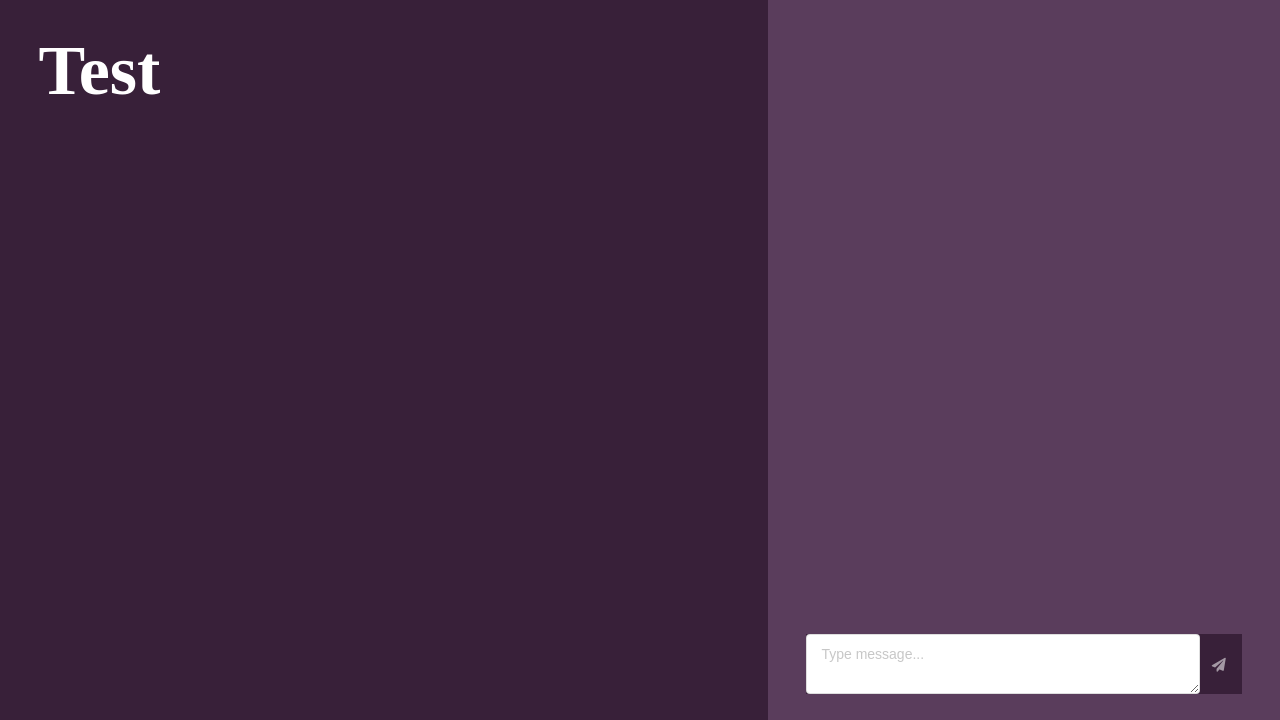
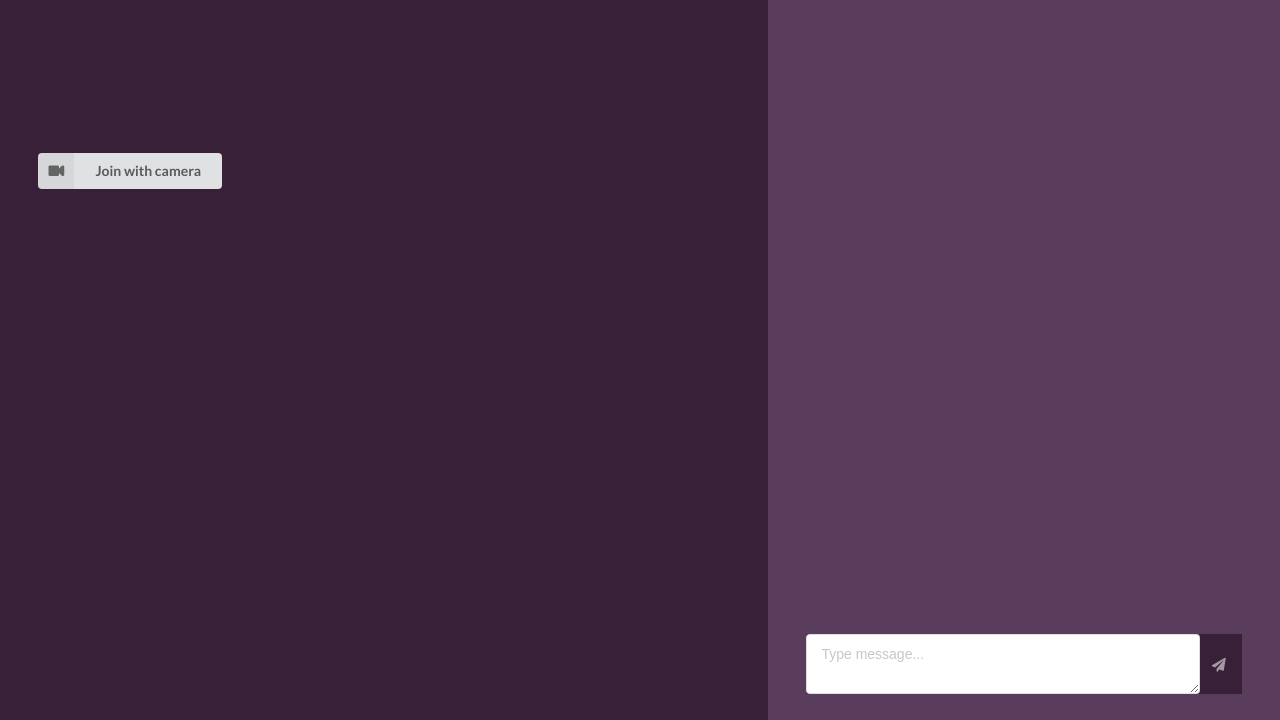
Before and after one commit to marklawrence97/cs50-chat, a Flask app: template templates/room.html in a window 1280 px wide. Shown: the part 80-800 px from the top of the page. Run offline with Flask 2, Linux system fonts and the light colour scheme; the template is opened without the code that fills it: most values are stand-ins (such as "Sample title", 1, 10 or a date in 2020); some libraries are stand-ins or nearby versions; some web fonts are replaced.

Commit message:
fix chat feature

```diff
--- a/templates/chat.html
+++ b/templates/chat.html
@@ -1,6 +1,6 @@
 <div class="chat-box">
     <div class="ui container" id="messageFeed" style="overflow-y: scroll; overflow-x: hidden; padding-right: 6%;">
-        <div class="ui feed">
+        <div class="ui feed" id="messages">
             {% for message in room_info.messages %}
             {% if message.user_id != userID %}
             <div class="ui event padded raised segment chat-message">
--- a/templates/home.html
+++ b/templates/home.html
@@ -3,7 +3,7 @@
 {% block body %}
 {% include "nav.html" %}
 
-<div class="content" onload=handleSignIn({{userID}})>
+<div class="content" onloadstart=handleSignIn({{userID}}) onclick=handleSignIn({{userID}})>
     <div class="user_list">
         <h3>Recent user activity:</h3>
         <div class="ui feed" id="usernames">
--- a/templates/video.html
+++ b/templates/video.html
@@ -1,3 +1,7 @@
 <div class="grid-box">
-    <h1>Test</h1>
+    <button id="get-access" class="ui labeled icon button">
+        <i class="video icon"></i>
+        Join with camera
+    </button>
+    <video autoplay></video>
 </div>
```
Also changed, not shown: static/index.js (+36 -7 lines), 10 other files.
